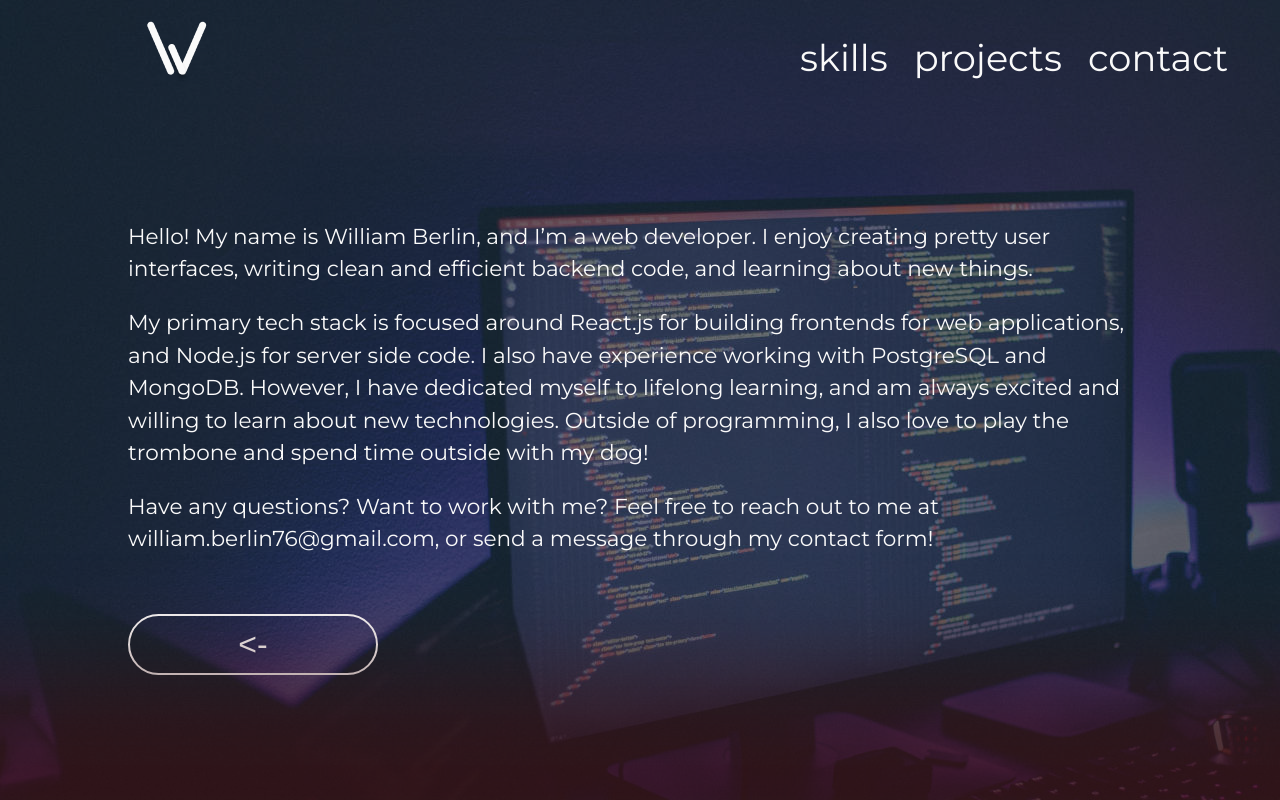
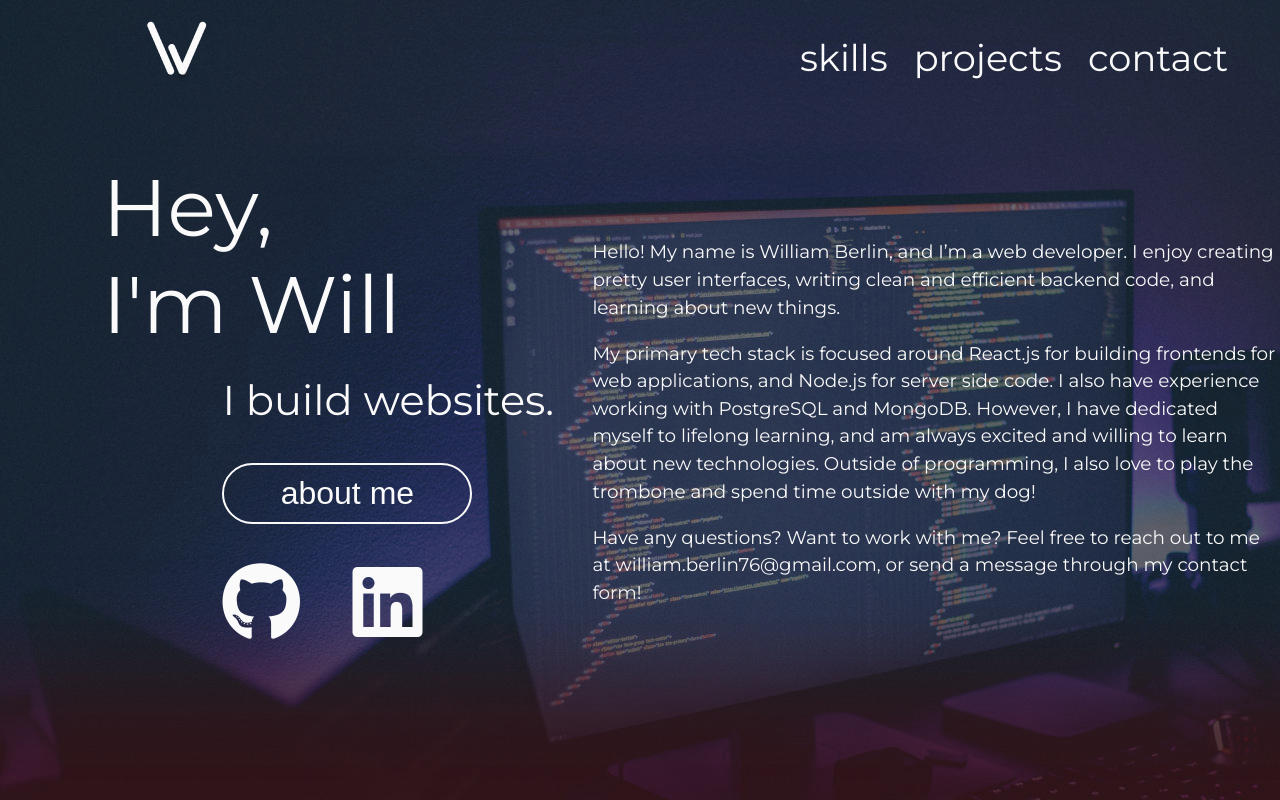
Before and after one commit to WilliamBerlin76/my-website, a React (Create React App) app: page / in a window 1280 px wide. Both pictures are taken after a click on the button "about me". Shown: the top 800 px of the page. Built offline with nearby package versions, Linux system fonts and the light colour scheme.

Commit message:
created animation to toggle about section

```diff
--- a/src/components/about/about.js
+++ b/src/components/about/about.js
@@ -1,9 +1,13 @@
 import React from "react";
 import about from  "./about.module.scss";
 
-const About = ({ toggleAbout }) => {
+const About = ({ showAbout }) => {
     return (
-        <div className={about.aboutContainer}>
+        <div className={
+                showAbout === true ?
+                `${about.aboutContainer} ${about.fadeInToggle}` :
+                `${about.aboutContainer} ${about.fadeOutToggle}`
+            }>
             <p>
                 Hello! My name is William Berlin, and I’m a web developer.
                 I enjoy creating pretty user interfaces, writing clean and efficient backend code,
@@ -20,10 +24,6 @@ const About = ({ toggleAbout }) => {
                 or send a message through my contact form!
             </p>
 
-            <button
-                className={about.backButton}
-                onClick={toggleAbout}
-            >{"<-"}</button>
         </div>
     )
 }
--- a/src/components/about/about.module.scss
+++ b/src/components/about/about.module.scss
@@ -4,10 +4,11 @@
     width: 50%;
     line-height: 1.5;
     margin: 200px auto;
-
+    transition: .25s;
     @media screen and (max-width: 1350px) {
         width: 80%;
-        margin: 220px auto
+        margin: 220px auto;
+        font-size: 1.15rem;
     }
     .backButton{
         transition: .2s;
@@ -28,3 +29,12 @@
             }
     }
 }
+
+.fadeInToggle {
+    opacity: 1
+}
+
+.fadeOutToggle {
+    opacity: 0;
+    transform: translateY(25%);
+}
--- a/src/pages/home/home.js
+++ b/src/pages/home/home.js
@@ -12,7 +12,7 @@ const Home = () => {
     return (
         <section className={home.pageContainer}>
             <div className={home.colorOverlay}></div>
-            {showAbout ? (<About toggleAbout={toggleAbout}/>) : (
+
             <div className={home.mainTextContainer}>
                 <span className={home.headerText}>
                     Hey, <br></br> I'm Will
@@ -34,9 +34,9 @@ const Home = () => {
                 </div>
 
             </div>
-            )}
-
-
+            <About
+                showAbout={showAbout}
+            />
         </section>
     )
 };
--- a/src/pages/home/home.module.scss
+++ b/src/pages/home/home.module.scss
@@ -2,6 +2,7 @@
     height: 100vh;
     color: #fafafa;
     overflow: hidden;
+    display: flex;
     .colorOverlay{
         width: 100%;
         height: 100%;
```
Lines whose indentation alone changed are shown as unchanged.
